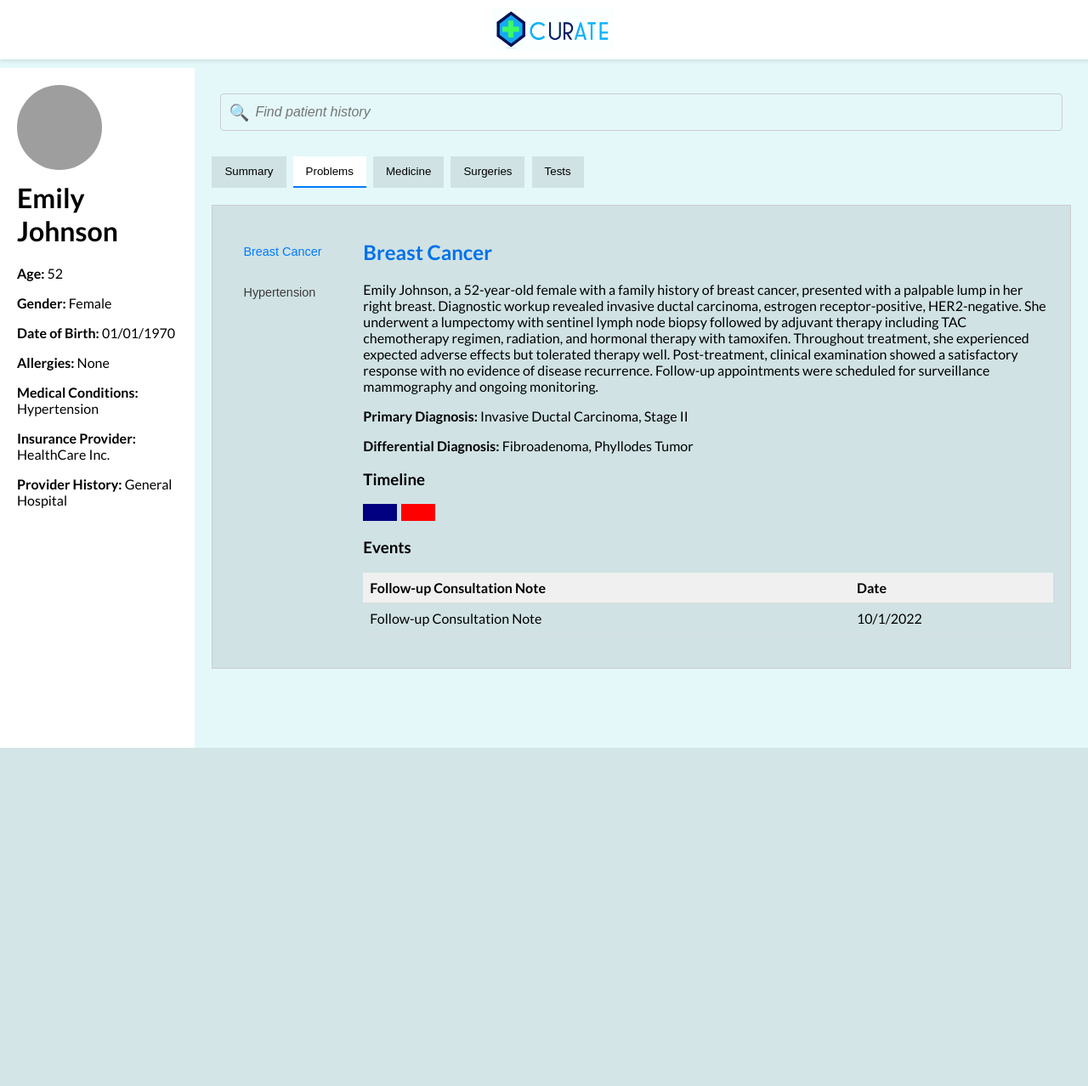
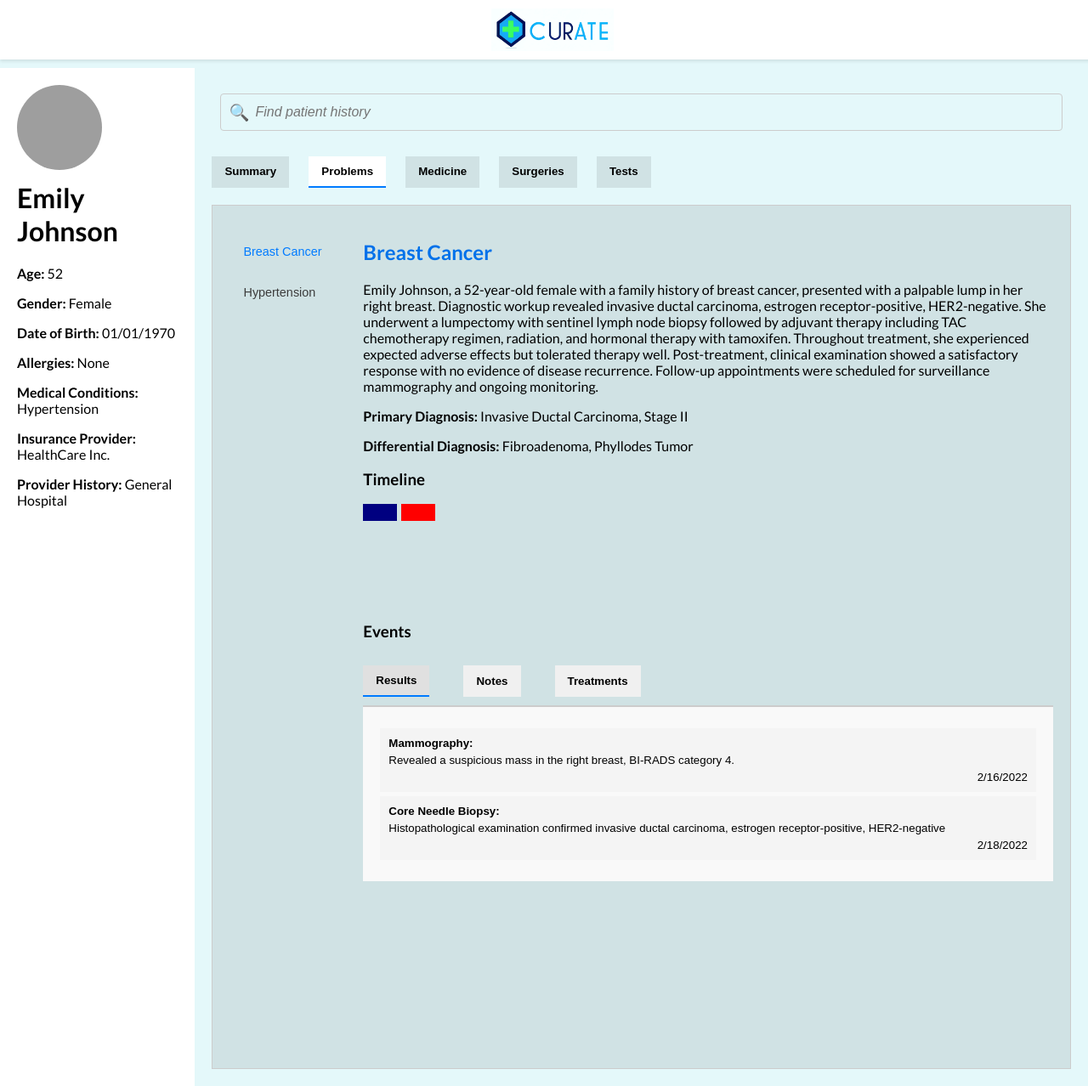
Before and after one commit to Yalegechacha/Curate, a PHP site: page /dashboard.html in a window 1280 px wide. Shown: the whole page at 85% size. Before the commit the page ends 880 px from the top, so only its background shows below. Run offline with PHP 8.4, Linux system fonts and the light colour scheme; grey boxes are pictures that could not be loaded.

Commit message:
version 0.2

```diff
--- a/css/styles.css
+++ b/css/styles.css
@@ -151,11 +151,12 @@ body, html {
 
 .tabs button {
     padding: 10px 15px;
-    margin-right: 5px;
+    margin-right: 20px;
     border: none;
     background: #d0e2e4;
     cursor: pointer;
     border-bottom: 2px solid transparent;
+    font-weight: bold;
 }
 
 .tabs button:hover, .tabs button.active {
@@ -216,7 +217,12 @@ body, html {
 }
 
 .problem-section, .timeline-section, .events-section {
-    margin-bottom: 20px;
+    padding-bottom: 100px;
+}
+
+.events-section {
+    display: flex;
+    flex-direction: column;
 }
 
 .timeline {
@@ -247,3 +253,143 @@ body, html {
 .events-section th {
     background-color: #f0f0f0;
 }
+
+.event-tabs {
+    display: flex;
+    padding: 10px 0;
+}
+
+.event-tab {
+    padding: 10px 15px;
+    background: #f0f0f0;
+    margin-right: 40px;
+    border: none;
+    cursor: pointer;
+    font-weight: bold;
+}
+
+.event-tab:last-child {
+    margin-right: 0;
+}
+
+.event-tab:hover,
+.event-tab.active {
+    background-color: #e0e0e0;
+    border-bottom: 2px solid #007bff;
+}
+
+.event-content-container {
+    border-top: 2px solid #ccc;
+}
+
+.event-content {
+    display: none;
+    padding: 20px;
+    background: #f9f9f9;
+}
+
+.document-button {
+    display: block;
+    width: 100%;
+    text-align: left;
+    padding: 10px;
+    border: none;
+    background: white;
+    border-bottom: 1px solid #eee;
+    cursor: pointer;
+}
+
+.result-button {
+    display: block;
+    width: 100%;
+    text-align: left;
+    padding: 10px;
+    margin: 5px 0;
+    background-color: #f4f4f4;
+    border: none;
+    cursor: pointer;
+    transition: background-color 0.3s ease;
+}
+
+.result-button:hover {
+    background-color: #e2e2e2;
+}
+
+.result-title {
+    font-weight: bold;
+}
+
+.result-description {
+    margin: 5px 0;
+}
+
+.result-date {
+    text-align: right;
+    float: right;
+}
+
+.treatment-button {
+    display: block;
+    width: 100%;
+    text-align: left;
+    padding: 10px;
+    margin: 5px 0;
+    background-color: #f4f4f4;
+    border: none;
+    cursor: pointer;
+    transition: background-color 0.3s ease;
+}
+
+.treatment-button:hover {
+    background-color: #e2e2e2;
+}
+
+.treatment-title {
+    font-weight: bold;
+}
+
+.treatment-date {
+    text-align: right;
+    float: right;
+}
+
+.note-button {
+    display: block;
+    width: 100%;
+    text-align: left;
+    padding: 10px;
+    margin: 5px 0;
+    background-color: #f4f4f4;
+    border: none;
+    cursor: pointer;
+    transition: background-color 0.3s ease;
+}
+
+.note-button:hover {
+    background-color: #e2e2e2;
+}
+
+.note-title {
+    font-weight: bold;
+}
+
+.note-date {
+    text-align: right;
+    float: right;
+}
+
+.summary-button {
+    display: block;
+    width: 100%;
+    padding: 10px;
+    margin-bottom: 5px;
+    background-color: #f0f0f0; /* Light gray background */
+    border: 1px solid #ccc; /* Border color */
+    text-align: left;
+    cursor: pointer;
+    border-radius: 4px;
+}
+
+.summary-button:hover {
+    background-color: #e0e0e0; /* Slightly darker background on hover */
+}
--- a/dashboard.html
+++ b/dashboard.html
@@ -49,7 +49,11 @@
             </div>
             <div class="tab-content">
 
-                <div class="summary-container"></div>
+                <div class="summary-container" style="display:none">
+                    <div id="summary-content">
+                        <!-- Summary content will be populated here by JavaScript -->
+                    </div>
+                </div>
 
                 <div class="problem-container">
                     <!-- Condition Tabs -->
@@ -77,22 +81,23 @@
                             <!-- Events Section -->
                             <div class="events-section">
                                 <h3>Events</h3>
-                                <table>
-                                    <thead>
-                                        <tr>
-                                            <th>Follow-up Consultation Note</th>
-                                            <th>Date</th>
-                                        </tr>
-                                    </thead>
-                                    <tbody>
-                                        <!-- Event data will be generated by JS -->
-                                        <tr>
-                                            <td>Follow-up Consultation Note</td>
-                                            <td>10/1/2022</td>
-                                        </tr>
-                                        <!-- More events can be added here -->
-                                    </tbody>
-                                </table>
+                                <div class="event-tabs">
+                                    <button class="event-tab" data-event-tab="results">Results</button>
+                                    <button class="event-tab" data-event-tab="notes">Notes</button>
+                                    <button class="event-tab" data-event-tab="treatments">Treatments</button>
+                                </div>
+
+                                <div class="event-content-container" id="breast-cancer-results-content">
+                                    <div class="event-content" id="breast-cancer-results">
+                                        <!-- Results buttons will be generated here -->
+                                    </div>
+                                    <div class="event-content" id="breast-cancer-notes" style="display: none;">
+                                        <!-- Notes content will go here -->
+                                    </div>
+                                    <div class="event-content" id="breast-cancer-treatments" style="display: none;">
+                                        <!-- Treatments content will go here -->
+                                    </div>
+                                </div>
                             </div>
                         </div>
 
@@ -111,24 +116,22 @@
                             <!-- Events Section -->
                             <div class="events-section">
                                 <h3>Events</h3>
-                                <table>
-                                    <thead>
-                                        <tr>
-                                            <th>Result</th>
-                                            <th>Notes</th>
-                                            <th>Treatments</th>
-                                            <th>Date</th>
-                                        </tr>
-                                    </thead>
-                                    <tbody>
-                                        <!-- Event data will be generated by JS -->
-                                        <tr>
-                                            <td>Hypertension management: Prescripted Amlodipine 5 mg daily, Hydrochlorothiazide 25 mg daily</td>
-                                            <td>11/3/2006</td>
-                                        </tr>
-                                        <!-- More events can be added here -->
-                                    </tbody>
-                                </table>
+                                <div class="event-tabs">
+                                    <button class="event-tab" data-event-tab="results">Results</button>
+                                    <button class="event-tab" data-event-tab="notes">Notes</button>
+                                    <button class="event-tab" data-event-tab="treatments">Treatments</button>
+                                </div>
+                                <div class="event-content-container", id="hypertension-results-content" style="display: none;">
+                                    <div class="event-content" id="hypertension-results">
+                                        <!-- Results buttons will be generated here -->
+                                    </div>
+                                    <div class="event-content" id="hypertension-notes" style="display: none;">
+                                        <!-- Notes content will go here -->
+                                    </div>
+                                    <div class="event-content" id="hypertension-treatments" style="display: none;">
+                                        <!-- Treatments content will go here -->
+                                    </div>
+                                </div>
                             </div>
                         </div>
                         <!-- Additional problem sections for other conditions like Hypertension can be added with similar structure -->
@@ -149,5 +152,6 @@
 
     <script src="js/main.js"></script>
     <script src="js/condition.js"></script>
+    <script src="js/summary-content.js"></script>
 </body>
 </html>
--- a/js/main.js
+++ b/js/main.js
@@ -4,6 +4,19 @@ const tabMap = {
     'Medicine': '.medicine-container',
     'Surgeries': '.surgeries-container',
     'Tests': '.tests-container'
+};
+
+const patientData = {
+    overview: "Emily Johnson, 52, with a history of hypertension, diagnosed with estrogen receptor-positive, HER2-negative invasive ductal carcinoma, underwent lumpectomy, adjuvant therapy (TAC chemotherapy, radiation, tamoxifen), and showed no recurrence during post-treatment follow-up.",
+    problems: [
+        { name: 'Breast Cancer: Invasive Ductal Carcinoma, Stage IIO', status: 'Active' },
+        { name: 'Hypertension', status: 'Active' }
+    ],
+    medications: [
+        { name: 'Acetaminophen', dose: '500 mg', status: 'Active' },
+        { name: 'Ondansetron', dose: '4 mg', status: 'Active' },
+        { name: 'Amlodipine', dose: '5 mg', status: '2006-2019' }
+    ]
 };
 
 function loadFile() {
@@ -50,10 +63,21 @@ function showTabContent(tabName) {
     const selector = tabMap[tabName];
     if (selector) {
         const content = document.querySelector(selector);
-        content.style.display = 'flex'; // Show the selected tab content
+        content.style.display = 'flex';
+
+        // Hide other tab contents
+        Object.values(tabMap).forEach(tabSelector => {
+            if (tabSelector !== selector) {
+                document.querySelector(tabSelector).style.display = 'none';
+            }
+        });
+
         if (tabName === 'Problems') {
             generateTimeline();
             setupConditionTabs();
+        } else if (tabName === 'Summary') {
+            // Call populateSummary from summary-content.js
+            populateSummary();
         }
     }
 }
@@ -62,6 +86,8 @@ function resetTabs(allTabContents, tabs) {
     allTabContents.forEach(content => content.style.display = 'none');
     tabs.forEach(tab => tab.classList.remove('active'));
 }
+
+
 
 document.addEventListener('DOMContentLoaded', () => {
     const tabs = document.querySelectorAll('.tabs button');
@@ -80,7 +106,24 @@ document.addEventListener('DOMContentLoaded', () => {
     if (defaultTab) {
         defaultTab.classList.add('active');
         showTabContent(defaultTab.textContent.trim());
-        // Note: setupConditionTabs will be defined in condition.js
-        setupConditionTabs(); // This will now refer to the setupConditionTabs in condition.js
+        setupConditionTabs(); // Set up the condition tabs
+
+        // After setting up the condition tabs, find the default condition tab that is active
+        const activeConditionTab = document.querySelector('.condition-tab.active');
+        if (activeConditionTab) {
+            const activeConditionId = activeConditionTab.dataset.conditionId;
+            setupEventTabs(); // Set up the event tabs
+
+            // Find the default event tab within the active condition and click it
+            const defaultEventTab = document.querySelector(`#${activeConditionId} .event-tab[data-event-tab="results"]`);
+            if (defaultEventTab) {
+                defaultEventTab.click(); // This will also call generateResultsButtons for the active condition
+            }
+        }
+    }
+
+    const summaryTabIsActive = document.querySelector('.tabs button.active').textContent.trim() === 'Summary';
+    if (summaryTabIsActive) {
+        populateSummary();
     }
 });
```
Also changed, not shown: js/condition.js (+223 -0 lines), js/document.js (added, +13 -0 lines), js/summary-content.js (added, +48 -0 lines).
